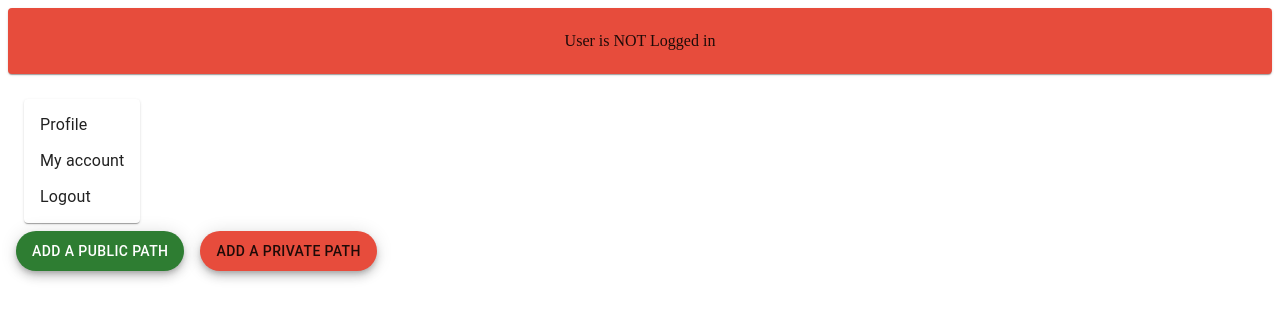
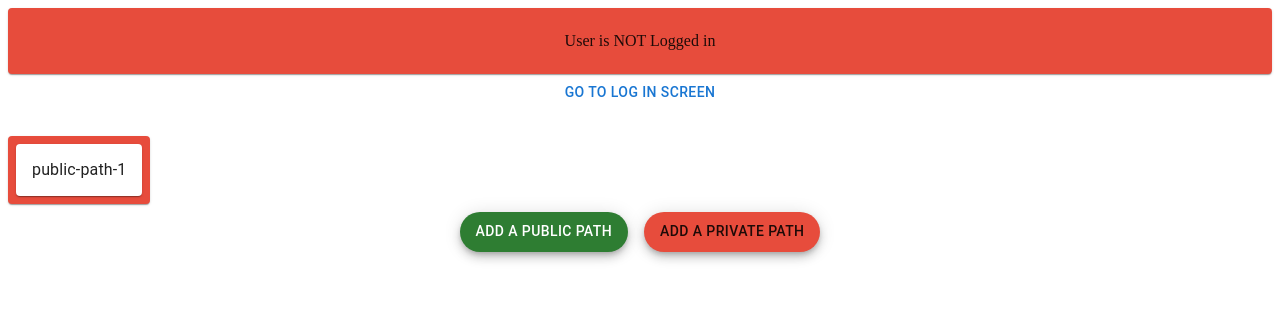
Before and after one commit to rushil1999/user-authentication, a React (Create React App) app: page /navigation in a window 1280 px wide. Both pictures are taken after a click on the button "ADD A PUBLIC PATH". Shown: the top 320 px of the page. Built offline with nearby package versions, Linux system fonts and the light colour scheme.

Commit message:
✨ Add Private Paths

```diff
--- a/src/components/Navigation.js
+++ b/src/components/Navigation.js
@@ -1,5 +1,5 @@
 import React, { useContext, useEffect } from 'react';
-import {Link } from 'react-router-dom';
+import {Link, useNavigate } from 'react-router-dom';
 import {AuthContext} from '../contexts/AuthContextProvider.js';
 import {PathContext} from '../contexts/PathContextProvider.js'
 import Stack from '@mui/material/Stack';
@@ -9,23 +9,35 @@ import Box from '@mui/material/Box';
 import Fab from '@mui/material/Fab';
 import MenuItem from '@mui/material/MenuItem';
 import MenuList from '@mui/material/MenuList';
+import Button from '@mui/material/Button';
 
 const Navigation = () => {
 
+  const navigate = useNavigate()
+
   const {authState} = useContext(AuthContext);
   const pathContextValue = useContext(PathContext);
-  console.log(pathContextValue);
-  const {publicPathList, setPublicPathList, privatePathList, setPrivatePathList} = pathContextValue
+  const [publicPathList, privatePathList, setPublicPathList, setPrivatePathList] = pathContextValue
+
+
   const handleAddPublicPath = () => {
     const publicPathUrl = "public-path-1";
-    publicPathList.push(publicPathUrl)
-    console.log(publicPathList);
-    setPublicPathList(publicPathList);
-    console.log("Here")
+    const newList = [...publicPathList, publicPathUrl];
+    setPublicPathList(newList);
   }
 
+  const handleAddPrivatePath = () => {
+    const privatePathUrl = "private-path-1";
+    const newList = [...privatePathList, privatePathUrl];
+    setPrivatePathList(newList);
+  }
+
+  const redirectToLogin = () =>{
+    navigate("/login")
+  }
+
+
   useEffect(()=>{
-    console.log("Called")
   },[publicPathList, privatePathList])
 
   const Item = styled(Paper)(({ theme }) => ({
@@ -34,10 +46,9 @@ const Navigation = () => {
     textAlign: 'center',
     sx:{
       boxShadow: 1,
-      borderRadius: 4,
+      borderRadius: 2,
       borderColor: 'red',
       p: 2,
-      minWidth: 300,
     }
   }));
 
@@ -47,45 +58,49 @@ const Navigation = () => {
       <div style={{paddingBottom: "25px"}}>
         <Stack spacing={2}>
           <Item
-
           >{(authState === true) ? <p>User is Logged in</p> : <p>User is NOT Logged in</p>}</Item>
         </Stack>
+        {authState === false && (<div style={{textAlign:"center"}}>
+          <Button onClick={() => redirectToLogin()}> Go to Log in Screen</Button>
+        </div>)}
       </div>
-      <div>
+      <div style={{textAlign: "center"}}>
+      <div style={{justifyContent: "center"}}>
         <Stack direction="row" spacing={2}>
+          {publicPathList.length > 0 && (<Item>
             <Paper>
               <MenuList>
                 {publicPathList.map((path) => {
                   return(
                     <MenuItem>{path}</MenuItem>
-
                   )
                 })}
-
               </MenuList>
             </Paper>
+          </Item>)}
+          {privatePathList.length > 0 && (<Item>
             <Paper>
               <MenuList>
-            <MenuItem>Profile</MenuItem>
-            <MenuItem>My account</MenuItem>
-            <MenuItem>Logout</MenuItem>
+                {privatePathList.map((path) => {
+                  return(
+                    <MenuItem>{path}</MenuItem>
+                  )
+                })}
               </MenuList>
             </Paper>
+          </Item>)}
         </Stack>
-        {/* <Link to="/">Home</Link> |{" "}
-        <Link to="index">About</Link>
-        <Link to="/login">Login</Link> */}
       </div>
       <div>
       <Box sx={{ '& > :not(style)': { m: 1 } }}>
-      <Fab variant="extended" size="medium" color="success" aria-label="add" onClick={() => handleAddPublicPath()}>
+        <Fab disabled={publicPathList.length >= 5} variant="extended" size="medium" color="success" aria-label="add" onClick={() => handleAddPublicPath()}>
           Add a Public Path
         </Fab>
-      <Fab variant="extended" size="medium" color="#E74C3C" aria-label="add" sx={{bgcolor: "#E74C3C"}}>
+        <Fab disabled={privatePathList.length >= 5} variant="extended" size="medium" color="#E74C3C" aria-label="add" sx={{bgcolor: "#E74C3C"}} onClick={() => handleAddPrivatePath()}>
           Add a Private Path
         </Fab>
-
       </Box>
+      </div>
       </div>
     </div>
   );
--- a/src/contexts/AuthContextProvider.js
+++ b/src/contexts/AuthContextProvider.js
@@ -3,7 +3,7 @@ import React,{useState, createContext} from 'react';
 export const AuthContext = createContext(null);
 
 const AuthContextProvider = ({children}) =>{
-  const [authState, setAuthState] = useState({})
+  const [authState, setAuthState] = useState(false)
   return(
     <AuthContext.Provider value={{authState, setAuthState}}>
       {children}
--- a/src/contexts/PathContextProvider.js
+++ b/src/contexts/PathContextProvider.js
@@ -8,7 +8,7 @@ const PathContextProvider = ({children}) => {
 
 
   return(
-    <PathContext.Provider value={{publicPathList, privatePathList, setPublicPathList, setPrivatePathList}}>
+    <PathContext.Provider value={[publicPathList, privatePathList, setPublicPathList, setPrivatePathList]}>
       {children}
     </PathContext.Provider>
   )
```
Also changed, not shown: 1 other file (tests, documents, lock files or other folders). Lines whose indentation alone changed are shown as unchanged.
